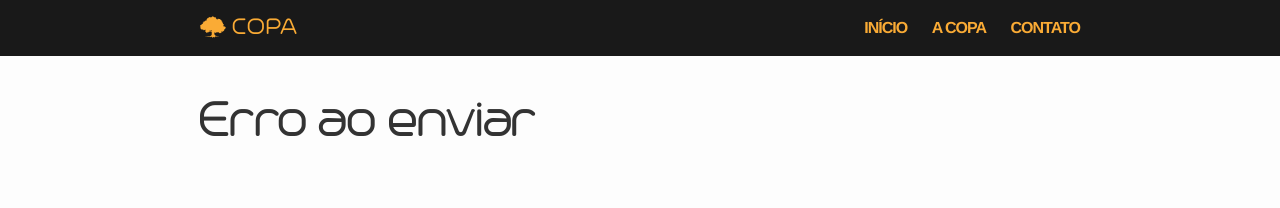
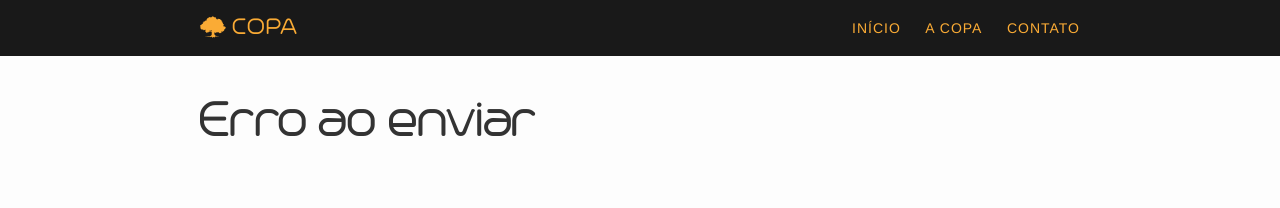
Before and after one commit to CopaTecnologia/copatecnologia.github.io, a Jekyll site: the page built from email_com_erro.html, in a window 1280 px wide. Shown: the top 208 px of the page. Built offline with Jekyll 4.4.1, drawn with Linux system fonts in a browser that asks for light colours.

Commit message:
Fontes do menu e títulos dos serviços

```diff
--- a/_sass/_layout.sass
+++ b/_sass/_layout.sass
@@ -29,9 +29,9 @@
     .page-link
         font:
             family: $ui-font-family
-            weight: bold
+            size: 14px
         text-transform: uppercase
-        letter-spacing: -1px
+        letter-spacing: 1px
         line-height: $base-line-height
         margin-left: 20px
     +media-query($on-palm)
@@ -201,7 +201,7 @@
         svg
             max-width: 120px
     .servicos-title
-        font-size: 20px
+        font-size: 30px
 
 .section-camera
     padding: 10% 0
```
